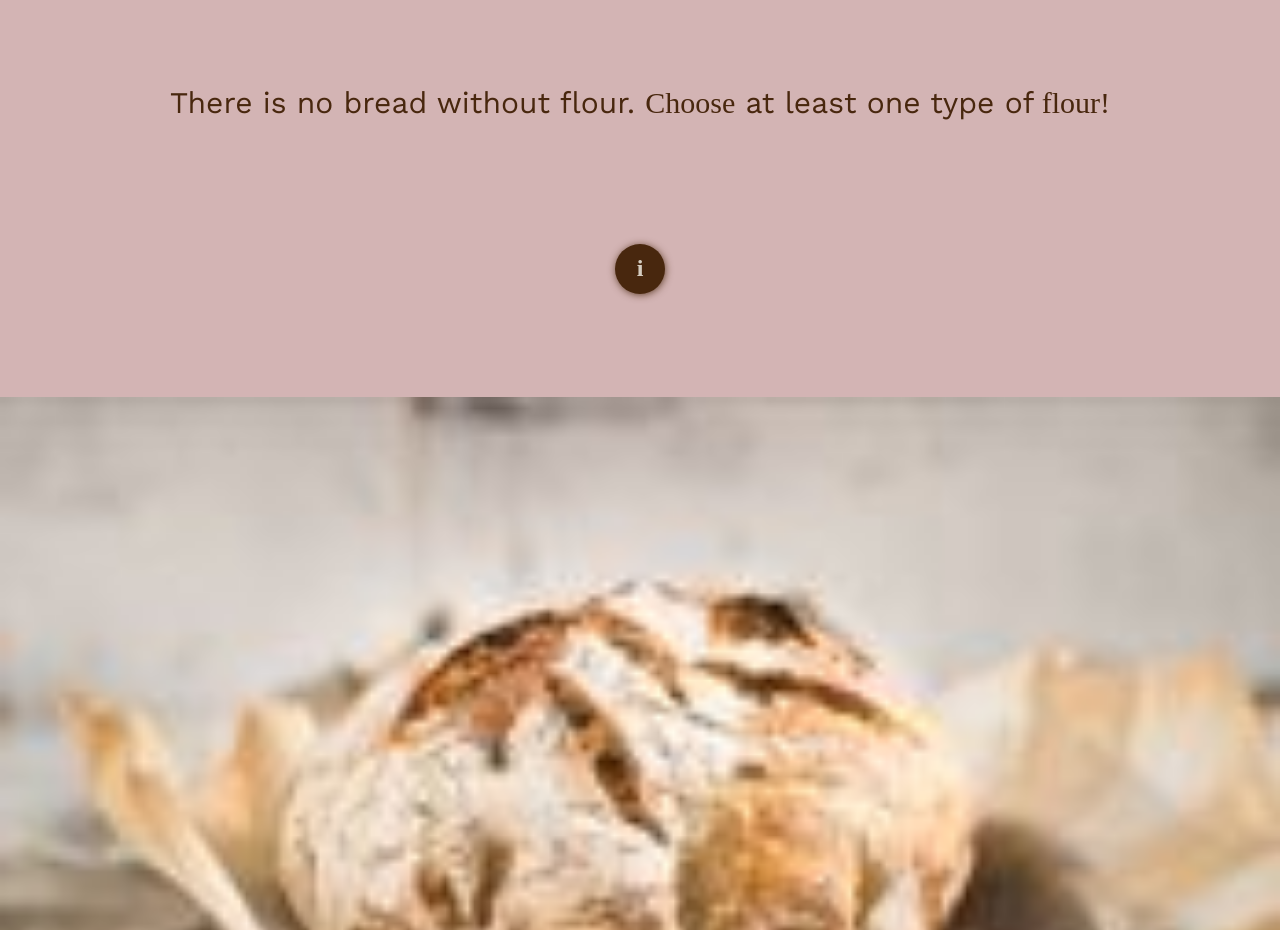
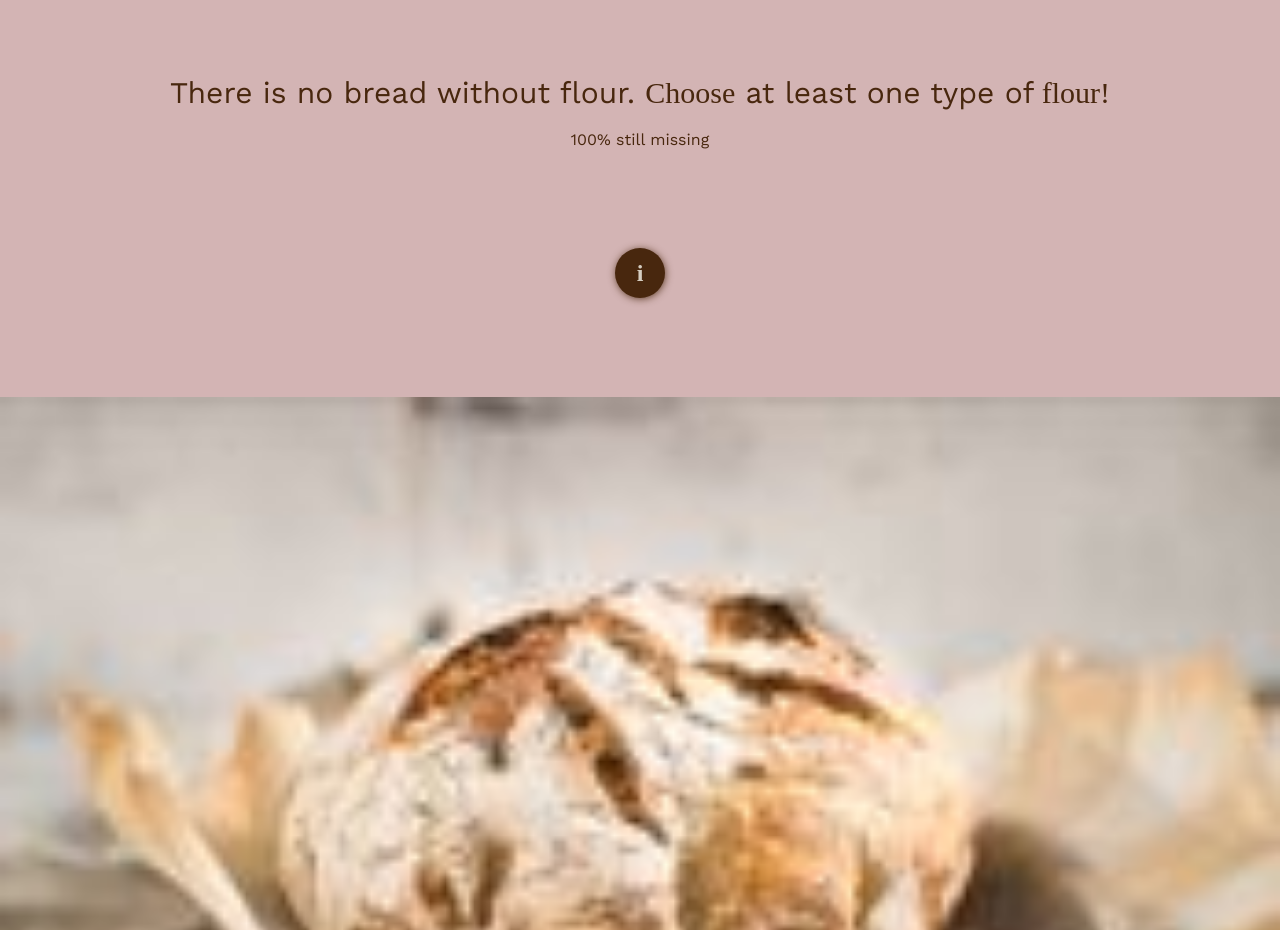
Before and after one commit to ManuelRemer/Breadzilla, a React (Create React App) app: page /generator in a window 1280 px wide. Shown: the part 2060-2990 px from the top of the page. Built offline with nearby package versions, Linux system fonts and the light colour scheme.

Commit message:
Add action statement

```diff
--- a/src/components/Generator/FlowerRatio/FlourRatio.js
+++ b/src/components/Generator/FlowerRatio/FlourRatio.js
@@ -4,6 +4,19 @@ import FlourRatioTextBox from "../../StaticTextBoxes/GeneratorPage/FlourRatio/Fl
 import NavButton from "../../Buttons/NavButtons/NavButton";
 import FlourRatioInputSet from "./FlourRatioInputSet/FlourRatioInputSet";
 export default function FlourRatio({ flours, onRatioInput }) {
+  const sumFlourRatio = flours.reduce((a, b) => ({
+    ratioValue: a.ratioValue + b.ratioValue,
+  }));
+  console.log(sumFlourRatio);
+
+  function over100() {
+    if (sumFlourRatio.ratioValue > 100) {
+      return <p>You've added to much</p>;
+    } else if (sumFlourRatio.ratioValue < 100) {
+      return <p>{100 - sumFlourRatio.ratioValue}% still missing</p>;
+    }
+  }
+
   return (
     <div className="generator-ratio" id="ratio">
       <div className="generator-ratio-textbox">
@@ -12,6 +25,7 @@ export default function FlourRatio({ flours, onRatioInput }) {
 
       <div className="generator-ratio-inputset">
         <FlourRatioInputSet flours={flours} onRatioInput={onRatioInput} />
+        <div>{over100()}</div>
       </div>
       <div className="generator-ratio-next">
         <Link
--- a/src/components/Generator/FlowerRatio/FlourRatioInput/FlourRatioInput.js
+++ b/src/components/Generator/FlowerRatio/FlourRatioInput/FlourRatioInput.js
@@ -1,17 +1,17 @@
 import "./FlourRatioInput.css";
 export default function FlourRatioInput({
   label,
-
   size,
   ratioValue,
   onRatioInput,
 }) {
   function handleRatioInput(event) {
-    let value = event.target.value;
+    let value = Number(event.target.value);
 
     onRatioInput(label, value);
+    console.log(value);
   }
-
+  console.log(label, ratioValue);
   return (
     <div className="flour-ratio-input">
       <label className="flour-ratio-input--label">{label}</label>
@@ -22,7 +22,6 @@ export default function FlourRatioInput({
             "flour-ratio-input--input",
             `flour-ratio-input--input-${size}`,
           ].join(" ")}
-          key={label}
           text-align="right"
           value={ratioValue}
           onChange={handleRatioInput}
--- a/src/components/Generator/FlowerRatio/FlourRatioInputSet/FlourRatioInputSet.js
+++ b/src/components/Generator/FlowerRatio/FlourRatioInputSet/FlourRatioInputSet.js
@@ -3,12 +3,13 @@ import "./FlourRatioInputSet.css";
 
 export default function FlourRatioInputSet({ flours, onRatioInput }) {
   const selectedFlours = flours.filter((flour) => flour.status === true);
-  console.log(selectedFlours);
+
   if (selectedFlours.length !== 0) {
     let selection = selectedFlours.map((flour) => (
       <div className="test">
         <FlourRatioInput
           label={flour.name}
+          key={flour.name}
           size={selectedFlours.length > 3 ? "small" : "large"}
           ratioValue={flour.ratioValue}
           onRatioInput={onRatioInput}
--- a/src/components/Generator/Generator.js
+++ b/src/components/Generator/Generator.js
@@ -14,7 +14,6 @@ export default function Generator() {
     { name: "Wholemeal Rye Flour", status: false, ratioValue: 0 },
   ];
   const [flours, setFlours] = useState(initialFlours);
-  // const [ratioFlours, setRatioFlours] = useState(initialFlours);
 
   function handleSelectButton(name) {
     const updateFlours = flours.map((flour) =>
```
